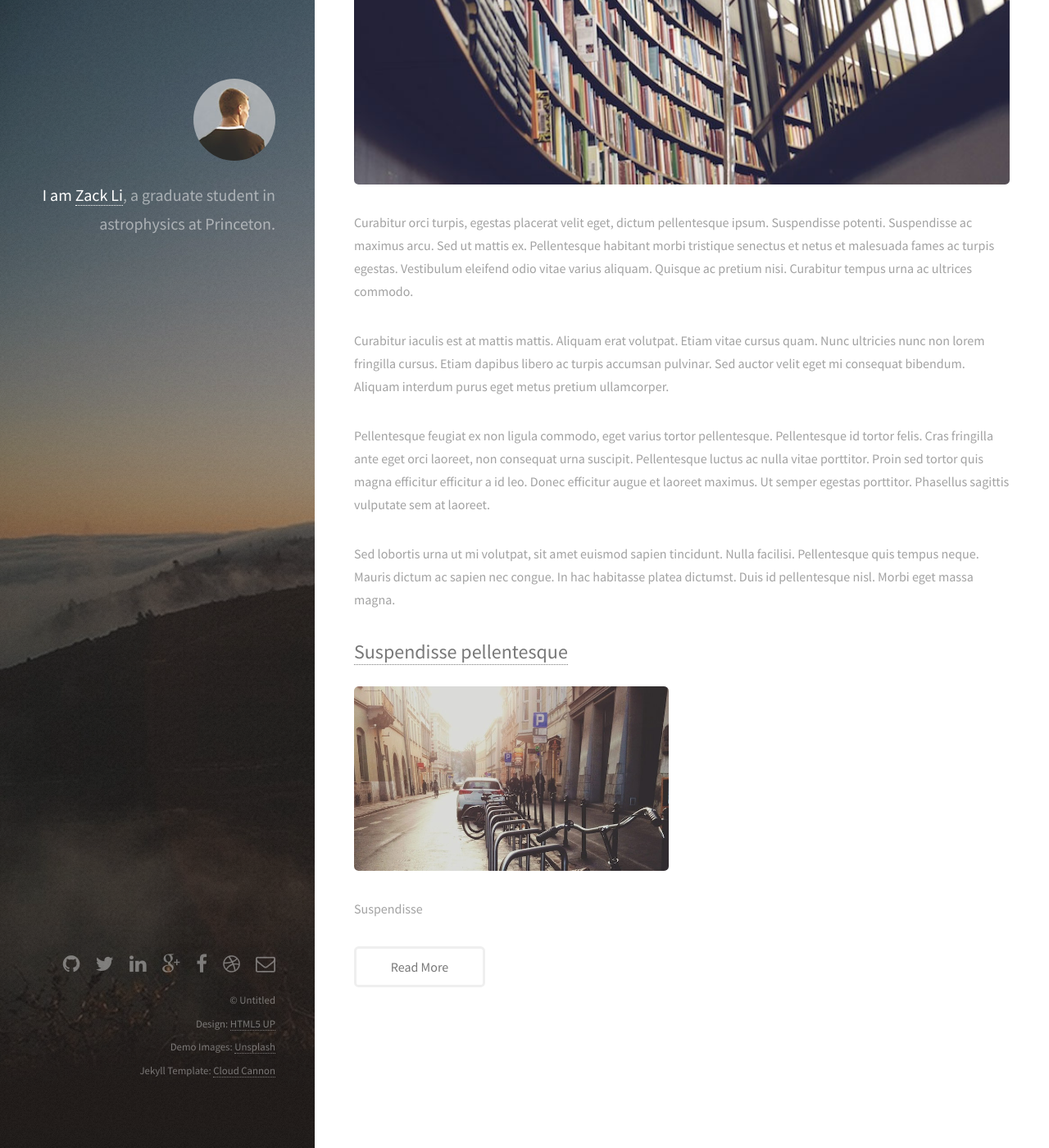
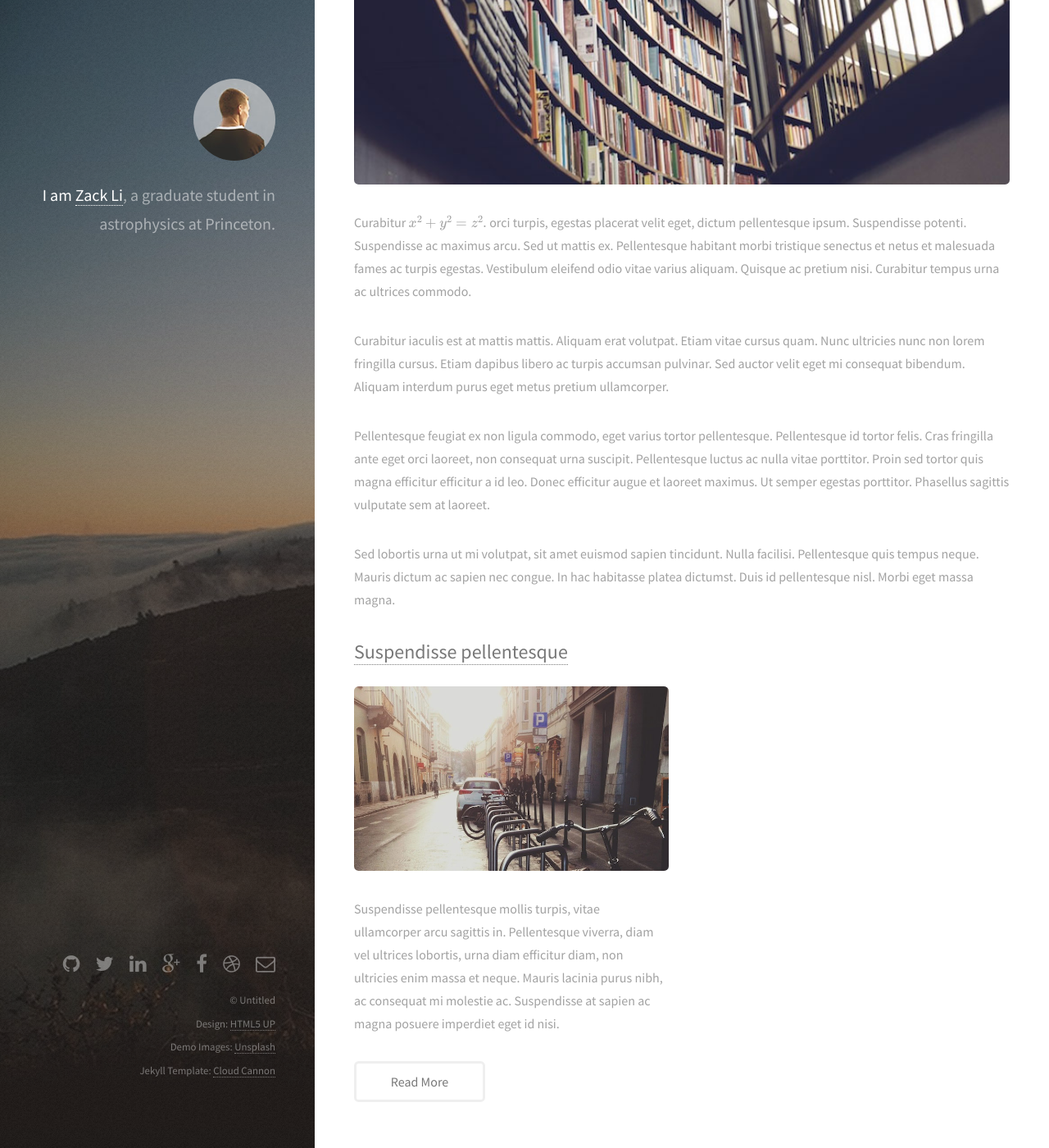
Before and after one commit to xzackli/xzackli.github.io, a Jekyll site: the page built from _posts/2015-02-17-curabitur.markdown, in a window 1280 px wide and 1400 px high, scrolled down 460 px. Shown: the whole window at 82% size. Built offline with Jekyll 4.4.1, drawn with Linux system fonts in a browser that asks for light colours; formulas are drawn with MathJax 3.

Commit message:
redo of mathjax
we failed and now we try again

```diff
--- a/_posts/2015-02-06-welcome-to-jekyll.markdown
+++ b/_posts/2015-02-06-welcome-to-jekyll.markdown
@@ -5,9 +5,7 @@
 categories: update
 ---
 
-<img src="/images/fulls/01.jpg" class="fit image"> Suspendisse
-
-$$x^2 + y^2 = z^2.$$ pellentesque mollis turpis, vitae ullamcorper arcu sagittis in. Pellentesque viverra, diam vel ultrices lobortis, urna diam efficitur diam, non ultricies enim massa et neque. Mauris lacinia purus nibh, ac consequat mi molestie ac. Suspendisse at sapien ac magna posuere imperdiet eget id nisi.
+<img src="/images/fulls/01.jpg" class="fit image"> Suspendisse pellentesque mollis turpis, vitae ullamcorper arcu sagittis in. Pellentesque viverra, diam vel ultrices lobortis, urna diam efficitur diam, non ultricies enim massa et neque. Mauris lacinia purus nibh, ac consequat mi molestie ac. Suspendisse at sapien ac magna posuere imperdiet eget id nisi.
 
 Nulla facilisi. Pellentesque id magna eu sapien consectetur pulvinar nec eget massa. Nunc ut volutpat felis. Vestibulum pharetra ligula vel mattis aliquam. Etiam tempor vitae nulla nec euismod. Vivamus eget justo libero. Curabitur dictum, turpis vel porttitor semper, elit turpis vehicula nibh, quis mollis metus tortor at magna.
 
--- a/_posts/2015-02-17-curabitur.markdown
+++ b/_posts/2015-02-17-curabitur.markdown
@@ -1,7 +1,7 @@
 ---
 layout: post
 ---
-<img src="/images/fulls/03.jpg" class="fit image"> Curabitur orci turpis, egestas placerat velit eget, dictum pellentesque ipsum. Suspendisse potenti. Suspendisse ac maximus arcu. Sed ut mattis ex. Pellentesque habitant morbi tristique senectus et netus et malesuada fames ac turpis egestas. Vestibulum eleifend odio vitae varius aliquam. Quisque ac pretium nisi. Curabitur tempus urna ac ultrices commodo.
+<img src="/images/fulls/03.jpg" class="fit image"> Curabitur $$x^2 + y^2 = z^2.$$ orci turpis, egestas placerat velit eget, dictum pellentesque ipsum. Suspendisse potenti. Suspendisse ac maximus arcu. Sed ut mattis ex. Pellentesque habitant morbi tristique senectus et netus et malesuada fames ac turpis egestas. Vestibulum eleifend odio vitae varius aliquam. Quisque ac pretium nisi. Curabitur tempus urna ac ultrices commodo.
 
 Curabitur iaculis est at mattis mattis. Aliquam erat volutpat. Etiam vitae cursus quam. Nunc ultricies nunc non lorem fringilla cursus. Etiam dapibus libero ac turpis accumsan pulvinar. Sed auctor velit eget mi consequat bibendum. Aliquam interdum purus eget metus pretium ullamcorper.
 
```
